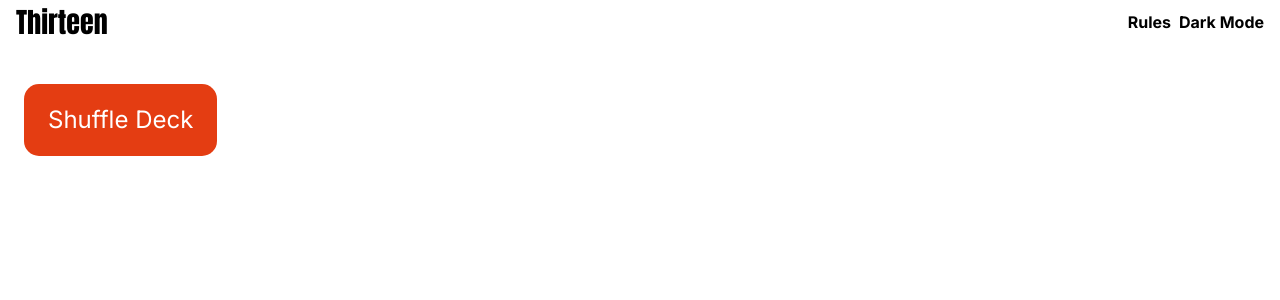
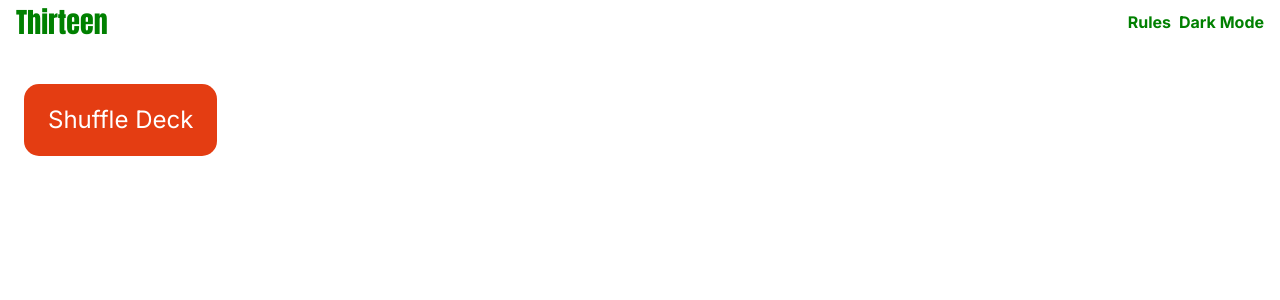
Before and after one commit to jduong09/thirteen, a Next.js app: page / in a window 1280 px wide. Shown: the top 300 px of the page. Built offline with nearby package versions, Linux system fonts and the light colour scheme.

Commit message:
Installed next-themes. Configured light/dark button.

```diff
--- a/app/layout.js
+++ b/app/layout.js
@@ -1,12 +1,13 @@
 import React, { ReactNode } from 'react';
+import { ThemeProvider } from 'next-themes';
 import { Inter } from "next/font/google";
 import "./globals.css";
 
 const inter = Inter({ subsets: ["latin"] });
 
 export const metadata = {
-  title: "Create Next App",
-  description: "Generated by create next app",
+  title: "Thirteen",
+  description: "Web Version of Popular Card Game, Thirteen",
 };
 
 export default function RootLayout({ children }) {
@@ -14,7 +15,9 @@ export default function RootLayout({ children }) {
     <html lang="en">
       <body className={inter.className}>
         { /* Header() */}
-        {children}
+        <ThemeProvider attribute="class" disableTransitionOnChange>
+          {children}
+        </ThemeProvider>
         </body>
     </html>
   );
--- a/app/page.js
+++ b/app/page.js
@@ -1,21 +1,16 @@
 "use client";
 import React, { useState } from 'react';
-import Image from "next/image";
-import styles from "./page.module.css";
+import { useTheme } from 'next-themes';
 import Header from '@/components/header/header.js';
 import Game from '../components/game/game.js';
 
 export default function Home() {
-  const [darkMode, setDarkMode] = useState(false);
-
-  const changeTheme = () => {
-    setDarkMode(!darkMode);
-    console.log(darkMode);
-  }
+  const { theme, setTheme } = useTheme();
+  console.log(theme);
 
   return (
-    <main className={`${(darkMode ? 'theme-dark' : 'theme-default')}`}>
-      <Header changeTheme={changeTheme} darkMode={darkMode} />
+    <main>
+      <Header changeTheme={setTheme} theme={theme} />
       <Game />
     </main>
   );
--- a/components/game/game.module.scss
+++ b/components/game/game.module.scss
@@ -1,8 +1,4 @@
-@import '/components/utilities/colorThemes';
-/*:export {
-  primaryColor: $primary-color;
-}
-  */
+@import '/components/utilities/_themes';
 
 .shuffleBtn {
   /*background-color: $primary-color;*/
--- a/components/header/header.js
+++ b/components/header/header.js
@@ -4,7 +4,7 @@ import headerStyles from '@/components/header/header.module.scss';
 import { icons } from '@/components/utilities/card';
 import NavHeader from '@/components/utilities/navHeader';
 
-const Header = ({ changeTheme, darkMode }) => {
+const Header = ({ changeTheme, theme }) => {
   const [headerRules, setHeaderRules] = useState({ cardRank: false, suitRank: false, combinations: false, smashes: false, gameplay: false });
   const [toggleRules, setToggleRules] = useState(false);
 
@@ -39,12 +39,12 @@ const Header = ({ changeTheme, darkMode }) => {
   const listGameplayTwo = [['3', 'spades'], ['3', 'hearts'], ['3', 'clubs']].map((ele, i) => cardElem(ele, i));
 
   return (
-    <header className={`${darkMode ? headerStyles.themedark : headerStyles.themedefault} ${headerStyles.header}`}>
+    <header className={headerStyles.header}>
       <h1>Thirteen</h1>
       <nav>
         <ul>
           <li><button onClick={() => setToggleRules(true)}>Rules</button></li>
-          <li><button onClick={() => changeTheme()}>Dark Mode</button></li>
+          <li><button onClick={() => changeTheme(theme === 'light' ? 'dark' : 'light')}>Dark Mode</button></li>
         </ul>
       </nav>
       <div className={toggleRules ? headerStyles.rules : headerStyles.hide}>
--- a/components/header/header.module.scss
+++ b/components/header/header.module.scss
@@ -1,8 +1,8 @@
-@import '/components/utilities/colorThemes';
+@import '/components/utilities/_themes';
 
 .header {
-  @include themify() {
-    color: themed('text');
+  @include theme() {
+    color: theme-get('text');
   }
 
   display: flex;
--- a/components/utilities/_colorThemes.scss
+++ b/components/utilities/_themes.scss
@@ -6,7 +6,7 @@ $secondary-dark-color: #D84040;
 $white-color: #EEEEEE;
 
 $themes: (
-  default: (
+  light: (
     bg: #EBE9E1,
     card-bg: $secondary-color,
     hover: $tertiary-color,
@@ -28,23 +28,28 @@ $themes: (
   )
 );
 
-@mixin themify() {
+@mixin gtheme() {
   @each $theme, $map in $themes {
+    $theme-map: $map !global;
+    .#{$theme} & {
+      @content;
+    }
+  }
+  $theme-map: null !global;
+}
 
-    .theme-#{$theme} & {
-      $theme-map: () !global;
-      @each $key, $submap in $map {
-        $value: map-get(map-get($themes, $theme), '#{$key}');
-        $theme-map: map-merge($theme-map, ($key: $value)) !global;
+@mixin theme() {
+  @each $theme, $map in $themes {
+    @each $theme, $map in $themes {
+      $theme-map: $map !global;
+      :global(.#{$theme}) & {
+        @content;
       }
-
-      @content;
-      $theme-map: null !global;
     }
-
+    $theme-map: null !global;
   }
 }
 
-@function themed($key) {
+@function theme-get($key) {
   @return map-get($theme-map, $key);
 }
--- a/package.json
+++ b/package.json
@@ -11,6 +11,7 @@
   },
   "dependencies": {
     "next": "14.2.4",
+    "next-themes": "^0.4.6",
     "react": "^18",
     "react-dom": "^18"
   },
```
Also changed, not shown: 1 other file (tests, documents, lock files or other folders).
